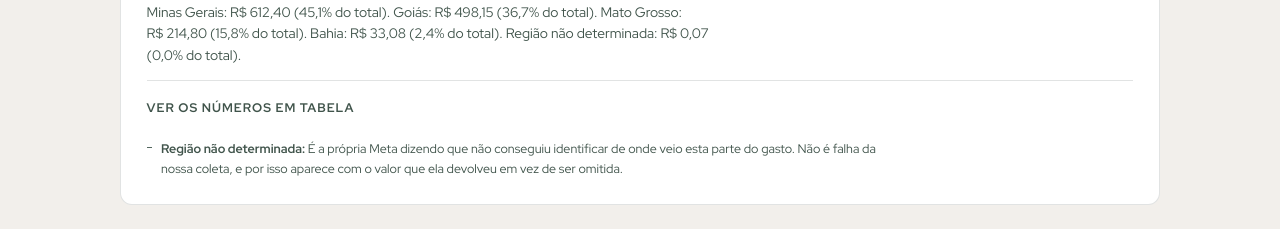
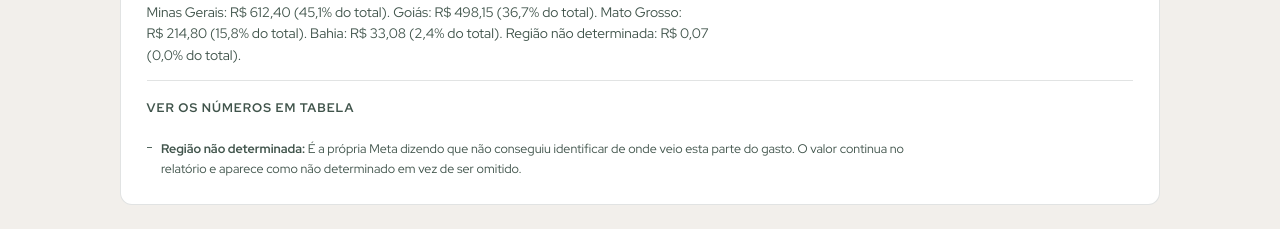
Before and after one commit to flacora-projetos/dacoraLP, a React (Vite) app: page /relatorios/demo/ich in a window 1280 px wide. Shown: the part 3560-3789 px from the top of the page. Built offline with nearby package versions, Linux system fonts and the light colour scheme.

Commit message:
fix: cobrir linguagem de região no gate

```diff
--- a/src/reports/fixtures/ich-2026-07.ts
+++ b/src/reports/fixtures/ich-2026-07.ts
@@ -452,7 +452,7 @@ const quebraRegiao: QuebraPorDimensao = {
       id: 'indeterminada',
       rotulo: 'Região não determinada',
       valor: ok(0.07),
-      nota: 'É a própria Meta dizendo que não conseguiu identificar de onde veio esta parte do gasto. Não é falha da nossa coleta, e por isso aparece com o valor que ela devolveu em vez de ser omitida.',
+      nota: 'É a própria Meta dizendo que não conseguiu identificar de onde veio esta parte do gasto. O valor continua no relatório e aparece como não determinado em vez de ser omitido.',
     },
   ],
 };
--- a/src/reports/glossario.ts
+++ b/src/reports/glossario.ts
@@ -174,7 +174,7 @@ const TERMOS: TermoGlossario[] = [
     id: 'regiao',
     termo: 'Investimento por região',
     texto:
-      'Onde o dinheiro foi aplicado, segundo a localização que a plataforma atribuiu a cada exibição. Uma parte pode aparecer como não determinada: é a própria plataforma dizendo que não soube identificar a região, e não uma falha da coleta.',
+      'Onde o dinheiro foi aplicado, segundo a localização que a plataforma atribuiu a cada exibição. Uma parte pode aparecer como não determinada: é a própria plataforma dizendo que não soube identificar a região desse valor.',
   },
 ];
 
```
Also changed, not shown: scripts/verifica-linguagem-relatorio.mts.
